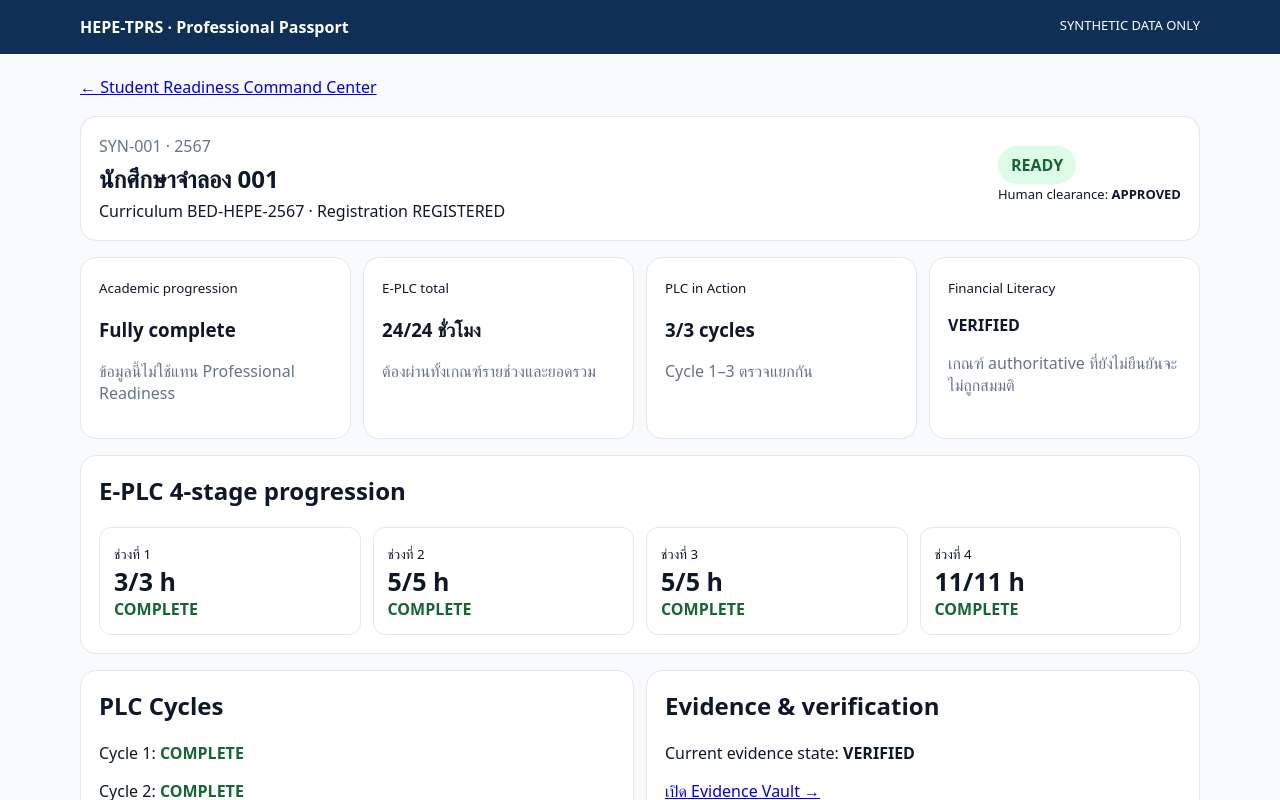
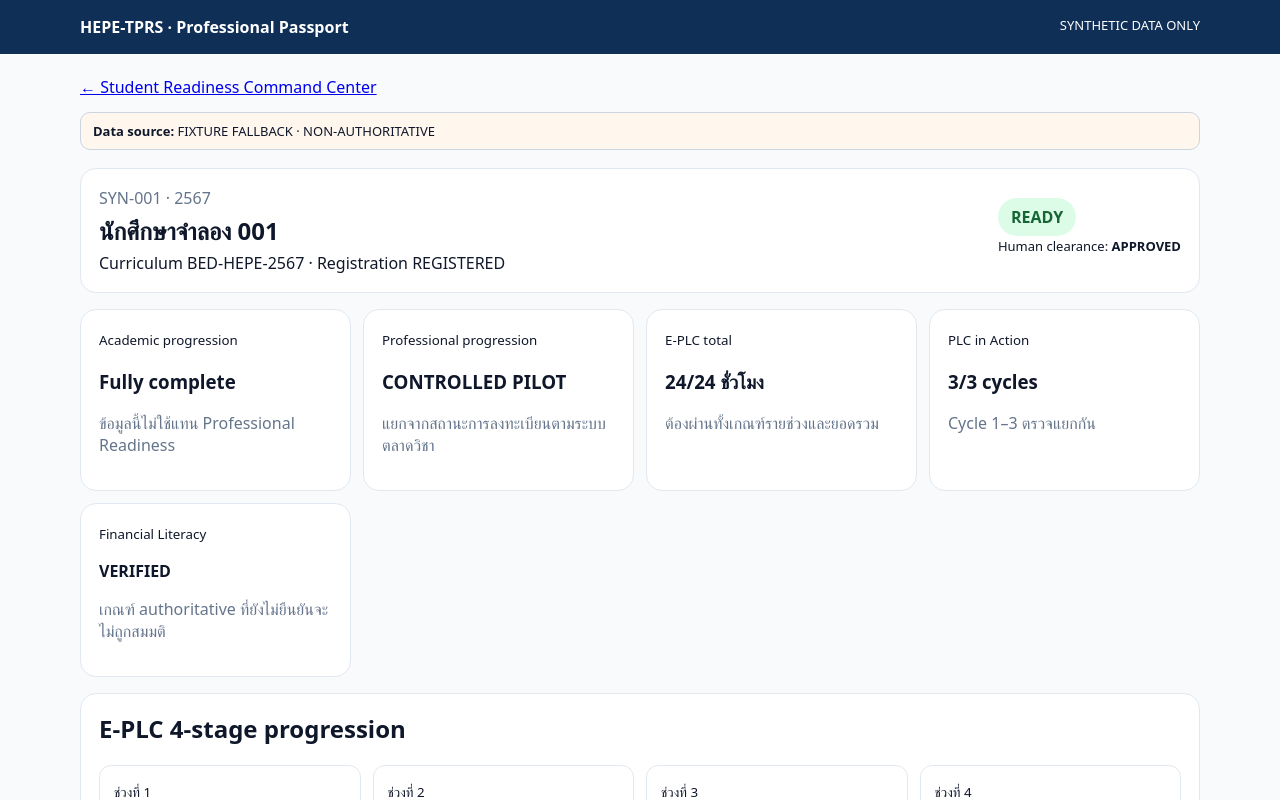
Before and after one commit to kasemch/hepe-ui-prototype, a Next.js app: page /tprs/students/SYN-001 in a window 1280 px wide. Shown: the top 800 px of the page. Built offline with nearby package versions, Linux system fonts and the light colour scheme.

Commit message:
feat(tprs): connect professional passport to persistence

```diff
--- a/app/tprs/students/[id]/page.tsx
+++ b/app/tprs/students/[id]/page.tsx
@@ -2,6 +2,7 @@ import Link from 'next/link';
 import { notFound } from 'next/navigation';
 import { syntheticStudents } from '../../lib/fixtures';
 import { evaluateReadiness, REQUIRED_EPLC_HOURS } from '../../lib/domain';
+import { readPersistentReadiness } from '../../lib/persistence';
 
 const card = {border:'1px solid #e2e8f0',borderRadius:16,padding:18,background:'#fff'} as const;
 const tones: Record<string,{bg:string;fg:string}> = {READY:{bg:'#dcfce7',fg:'#166534'},REVIEW:{bg:'#fef3c7',fg:'#92400e'},HOLD:{bg:'#fee2e2',fg:'#991b1b'},INCOMPLETE:{bg:'#ffe4e6',fg:'#9f1239'}};
@@ -10,17 +11,24 @@ export default async function StudentPassport({ params }: { params: Promise<{ id
   const { id } = await params;
   const student = syntheticStudents.find(s => s.id === id);
   if (!student) notFound();
-  const result = evaluateReadiness(student);
-  const totalHours = student.eplcHours.reduce((a,b)=>a+b,0);
+  const persistent = (await readPersistentReadiness())?.find(row=>row.learnerReference===id);
+  const domain = evaluateReadiness(student);
+  const result = persistent ? {...domain,status:persistent.systemStatus,reasons:persistent.findings,clearanceStatus:persistent.humanClearanceStatus==='APPROVED'?'APPROVED' as const:'PENDING' as const} : domain;
+  const stages = persistent?.eplcStages ?? student.eplcHours;
+  const cycles = persistent?.plcCycles ?? student.plcCycles;
+  const totalHours = persistent?.eplcHours ?? stages.reduce((a,b)=>a+b,0);
   const tone = tones[result.status];
+  const registration = persistent?.registrationStatus ?? student.registrationStatus;
+  const academicProgression = persistent?.academicProgression ?? student.academicProgression;
   return <main style={{minHeight:'100vh',background:'#f8fafc',fontFamily:'system-ui',color:'#0f172a'}}>
     <header style={{background:'#0f2f57',color:'#fff',padding:'16px 20px'}}><div style={{maxWidth:1120,margin:'0 auto',display:'flex',justifyContent:'space-between',gap:12,flexWrap:'wrap'}}><strong>HEPE-TPRS · Professional Passport</strong><span style={{fontSize:13}}>SYNTHETIC DATA ONLY</span></div></header>
     <div style={{maxWidth:1120,margin:'0 auto',padding:'22px 20px'}}>
       <Link href="/tprs">← Student Readiness Command Center</Link>
-      <section style={{...card,marginTop:18,display:'flex',justifyContent:'space-between',gap:20,alignItems:'center',flexWrap:'wrap'}}><div><p style={{margin:0,color:'#64748b'}}>{student.id} · {student.entryCohort}</p><h1 style={{margin:'5px 0'}}>{student.displayName}</h1><p style={{margin:0}}>Curriculum {student.curriculumVersion} · Registration {student.registrationStatus}</p></div><div><span style={{padding:'8px 13px',borderRadius:20,background:tone.bg,color:tone.fg,fontWeight:800}}>{result.status}</span><p style={{margin:'9px 0 0',fontSize:13}}>Human clearance: <b>{result.clearanceStatus}</b></p></div></section>
-      <section style={{display:'grid',gridTemplateColumns:'repeat(auto-fit,minmax(220px,1fr))',gap:12,margin:'16px 0'}}><article style={card}><small>Academic progression</small><h3>{student.academicProgression}</h3><p style={{color:'#64748b'}}>ข้อมูลนี้ไม่ใช้แทน Professional Readiness</p></article><article style={card}><small>E-PLC total</small><h3>{totalHours}/24 ชั่วโมง</h3><p style={{color:'#64748b'}}>ต้องผ่านทั้งเกณฑ์รายช่วงและยอดรวม</p></article><article style={card}><small>PLC in Action</small><h3>{student.plcCycles.filter(Boolean).length}/3 cycles</h3><p style={{color:'#64748b'}}>Cycle 1–3 ตรวจแยกกัน</p></article><article style={card}><small>Financial Literacy</small><h3 style={{fontSize:16}}>{student.financialLiteracy}</h3><p style={{color:'#64748b'}}>เกณฑ์ authoritative ที่ยังไม่ยืนยันจะไม่ถูกสมมติ</p></article></section>
-      <section style={card}><h2 style={{marginTop:0}}>E-PLC 4-stage progression</h2><div style={{display:'grid',gridTemplateColumns:'repeat(auto-fit,minmax(150px,1fr))',gap:12}}>{student.eplcHours.map((h,i)=>{const complete=h>=REQUIRED_EPLC_HOURS[i];return <article key={i} style={{border:'1px solid #e2e8f0',borderRadius:12,padding:14}}><small>ช่วงที่ {i+1}</small><div style={{fontSize:25,fontWeight:750}}>{h}/{REQUIRED_EPLC_HOURS[i]} h</div><span style={{color:complete?'#166534':'#991b1b',fontWeight:700}}>{complete?'COMPLETE':'INCOMPLETE'}</span></article>})}</div></section>
-      <section style={{display:'grid',gridTemplateColumns:'repeat(auto-fit,minmax(280px,1fr))',gap:12,marginTop:16}}><article style={card}><h2 style={{marginTop:0}}>PLC Cycles</h2>{student.plcCycles.map((v,i)=><p key={i}>Cycle {i+1}: <b style={{color:v?'#166534':'#991b1b'}}>{v?'COMPLETE':'INCOMPLETE'}</b></p>)}</article><article style={card}><h2 style={{marginTop:0}}>Evidence & verification</h2><p>Current evidence state: <b>{student.evidence}</b></p><Link href="/tprs/evidence">เปิด Evidence Vault →</Link><br/><br/><Link href="/tprs/verification">เปิด Verification Queue →</Link></article></section>
+      <div style={{marginTop:14,padding:'9px 12px',border:'1px solid #cbd5e1',borderRadius:10,background:persistent?'#ecfdf5':'#fff7ed',fontSize:13}}><b>Data source:</b> {persistent?'NEON CONTROLLED-PILOT PERSISTENCE':'FIXTURE FALLBACK · NON-AUTHORITATIVE'}</div>
+      <section style={{...card,marginTop:18,display:'flex',justifyContent:'space-between',gap:20,alignItems:'center',flexWrap:'wrap'}}><div><p style={{margin:0,color:'#64748b'}}>{student.id} · {student.entryCohort}</p><h1 style={{margin:'5px 0'}}>{student.displayName}</h1><p style={{margin:0}}>Curriculum {student.curriculumVersion} · Registration {registration}</p></div><div><span style={{padding:'8px 13px',borderRadius:20,background:tone.bg,color:tone.fg,fontWeight:800}}>{result.status}</span><p style={{margin:'9px 0 0',fontSize:13}}>Human clearance: <b>{result.clearanceStatus}</b></p></div></section>
+      <section style={{display:'grid',gridTemplateColumns:'repeat(auto-fit,minmax(220px,1fr))',gap:12,margin:'16px 0'}}><article style={card}><small>Academic progression</small><h3>{academicProgression}</h3><p style={{color:'#64748b'}}>ข้อมูลนี้ไม่ใช้แทน Professional Readiness</p></article><article style={card}><small>Professional progression</small><h3>{persistent?.professionalProgression ?? 'CONTROLLED PILOT'}</h3><p style={{color:'#64748b'}}>แยกจากสถานะการลงทะเบียนตามระบบตลาดวิชา</p></article><article style={card}><small>E-PLC total</small><h3>{totalHours}/24 ชั่วโมง</h3><p style={{color:'#64748b'}}>ต้องผ่านทั้งเกณฑ์รายช่วงและยอดรวม</p></article><article style={card}><small>PLC in Action</small><h3>{cycles.filter(Boolean).length}/3 cycles</h3><p style={{color:'#64748b'}}>Cycle 1–3 ตรวจแยกกัน</p></article><article style={card}><small>Financial Literacy</small><h3 style={{fontSize:16}}>{student.financialLiteracy}</h3><p style={{color:'#64748b'}}>เกณฑ์ authoritative ที่ยังไม่ยืนยันจะไม่ถูกสมมติ</p></article></section>
+      <section style={card}><h2 style={{marginTop:0}}>E-PLC 4-stage progression</h2><div style={{display:'grid',gridTemplateColumns:'repeat(auto-fit,minmax(150px,1fr))',gap:12}}>{stages.map((h,i)=>{const complete=h>=REQUIRED_EPLC_HOURS[i];return <article key={i} style={{border:'1px solid #e2e8f0',borderRadius:12,padding:14}}><small>ช่วงที่ {i+1}</small><div style={{fontSize:25,fontWeight:750}}>{h}/{REQUIRED_EPLC_HOURS[i]} h</div><span style={{color:complete?'#166534':'#991b1b',fontWeight:700}}>{complete?'COMPLETE':'INCOMPLETE'}</span></article>})}</div></section>
+      <section style={{display:'grid',gridTemplateColumns:'repeat(auto-fit,minmax(280px,1fr))',gap:12,marginTop:16}}><article style={card}><h2 style={{marginTop:0}}>PLC Cycles</h2>{cycles.map((v,i)=><p key={i}>Cycle {i+1}: <b style={{color:v?'#166534':'#991b1b'}}>{v?'COMPLETE':'INCOMPLETE'}</b></p>)}</article><article style={card}><h2 style={{marginTop:0}}>Evidence & verification</h2><p>Current evidence state: <b>{student.evidence}</b></p><Link href="/tprs/evidence">เปิด Evidence Vault →</Link><br/><br/><Link href="/tprs/verification">เปิด Verification Queue →</Link></article></section>
       <section style={{...card,marginTop:16}}><h2 style={{marginTop:0}}>Readiness findings & next action</h2>{result.reasons.length ? <ul>{result.reasons.map(reason=><li key={reason} style={{marginBottom:8}}><code>{reason}</code></li>)}</ul> : <p style={{color:'#166534',fontWeight:700}}>All system checks complete.</p>}<p><strong>System status:</strong> {result.status} · <strong>Human Academic Clearance:</strong> {result.clearanceStatus}</p><p style={{marginBottom:0,color:'#64748b'}}>System READY ไม่ใช่การอนุมัติสิทธิฝึกปฏิบัติวิชาชีพโดยอัตโนมัติ การอนุมัติขั้นสุดท้ายเป็นอำนาจของผู้มีอำนาจทางวิชาการ</p></section>
     </div>
   </main>;
```
